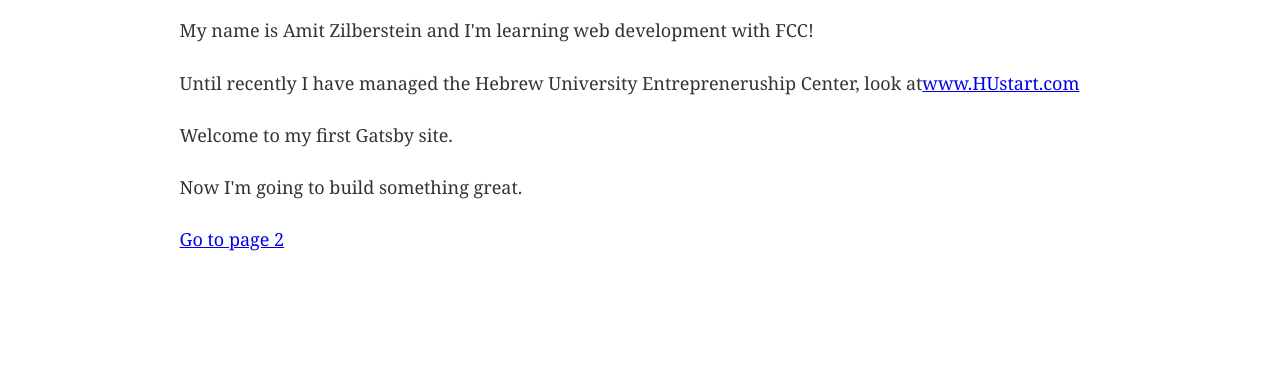
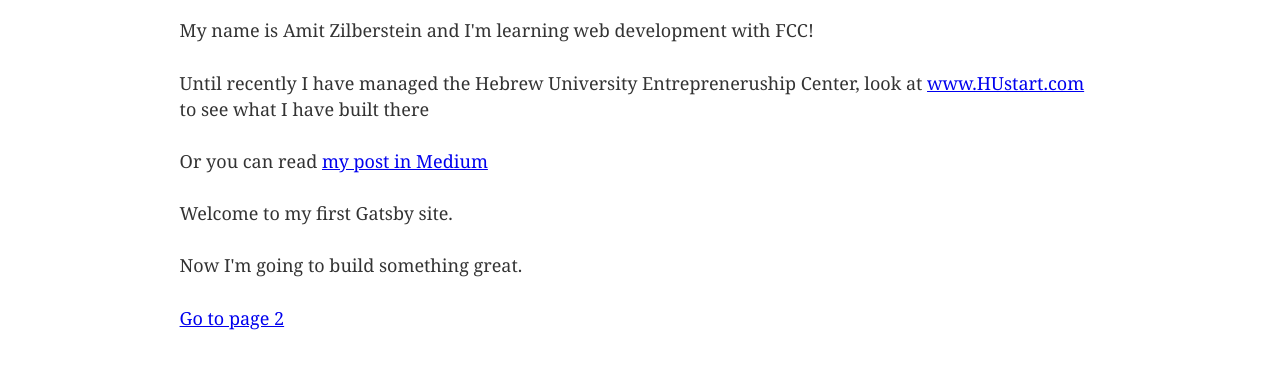
Before and after one commit to amitZilberstein/JAMstack-hello-world, a Gatsby site: page / in a window 1280 px wide. Shown: the part 176-544 px from the top of the page. Built offline with nearby package versions, Linux system fonts and the light colour scheme; Gatsby itself is replaced by a stand-in of ours.

Commit message:
fourth commit

```diff
--- a/src/pages/index.js
+++ b/src/pages/index.js
@@ -7,7 +7,8 @@ const IndexPage = () => (
   <Layout>
     <h1>Hey you</h1>
     <p>My name is Amit Zilberstein and I'm learning web development with FCC!</p>
-    <p>Until recently I have managed the Hebrew University Entrepreneruship Center, look at<a href='www.hustart.com'>www.HUstart.com</a></p>
+    <p>Until recently I have managed the Hebrew University Entrepreneruship Center, look at <a href='http://www.hustart.com'>www.HUstart.com</a> to see what I have built there</p>
+    <p>Or you can read <a href="https://medium.com/@zilbersteinAmit/how-we-established-a-university-entrepreneurship-center-with-a-100-000-annual-budget-56665229add3">my post in Medium</a></p>
     <p>Welcome to my first Gatsby site.</p>
     <p>Now I'm going to build something great.</p>
     <Link to="/page-2/">Go to page 2</Link>
```
